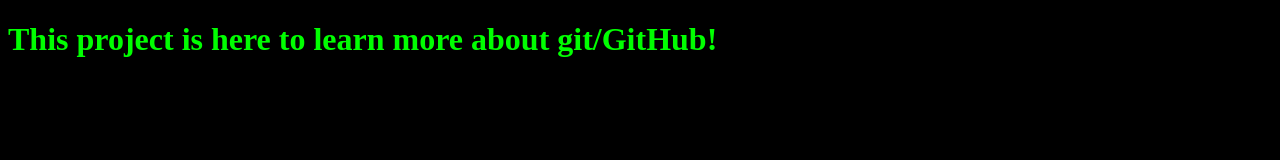
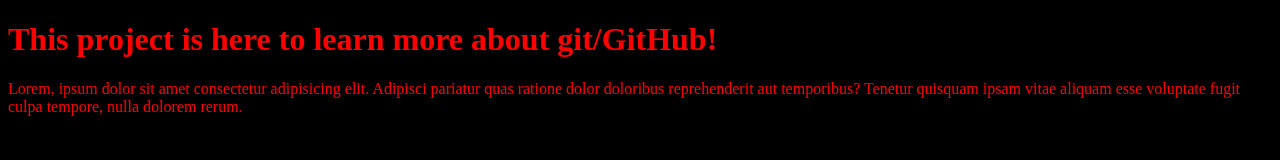
Before and after one commit to WorldWideDev/RadThing, a plain HTML site: page index.html in a window 1280 px wide. Drawn offline with Linux system fonts and the light colour scheme.

Commit message:
bad commit!

```diff
--- a/css/style.css
+++ b/css/style.css
@@ -2,5 +2,5 @@
     background-color: black;
 }
 * {
-    color: lime;
+    color: red;
 }
--- a/index.html
+++ b/index.html
@@ -9,5 +9,6 @@
 </head>
 <body>
     <h1>This project is here to learn more about git/GitHub!</h1>
+    <p>Lorem, ipsum dolor sit amet consectetur adipisicing elit. Adipisci pariatur quas ratione dolor doloribus reprehenderit aut temporibus? Tenetur quisquam ipsam vitae aliquam esse voluptate fugit culpa tempore, nulla dolorem rerum.</p>
 </body>
 </html>
```
